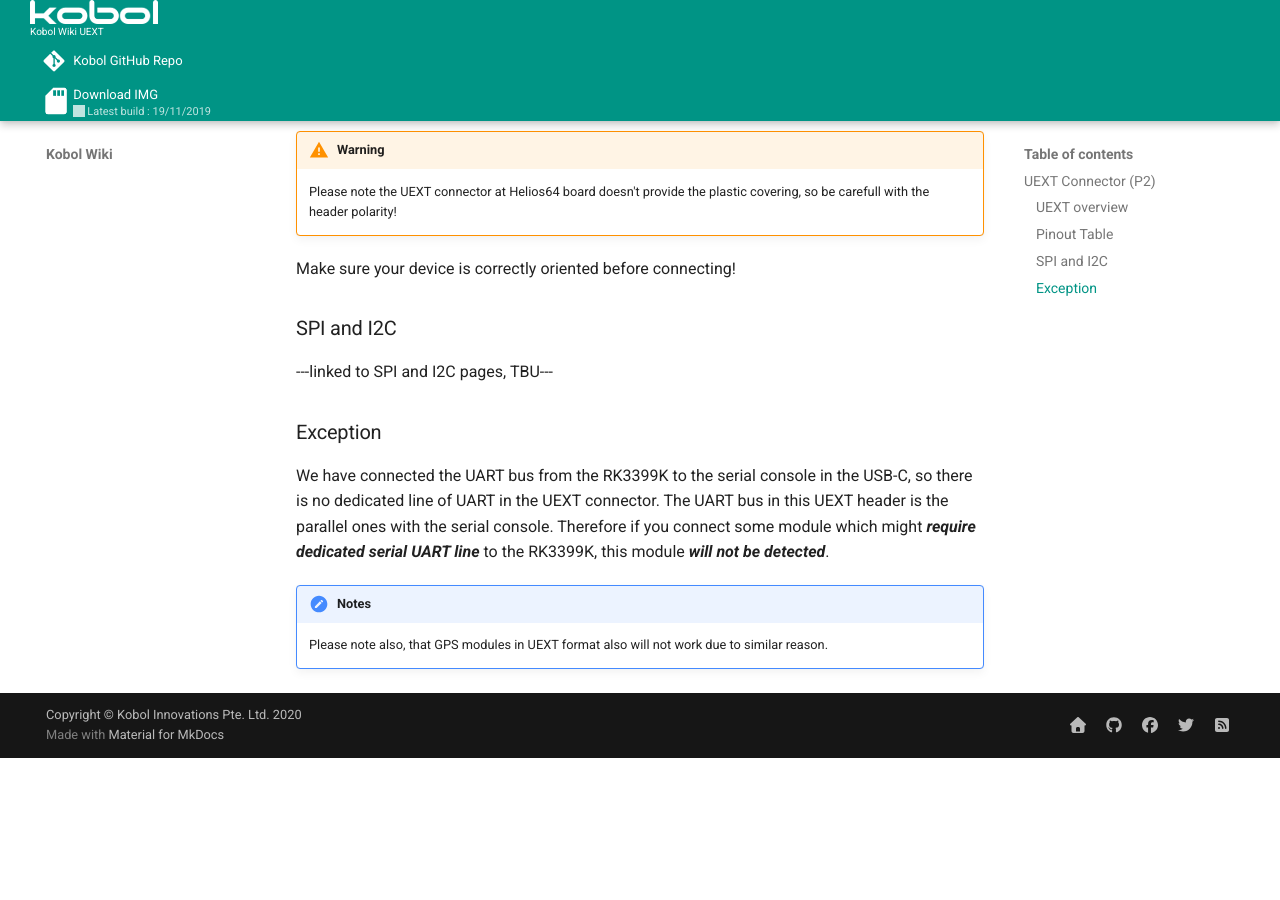
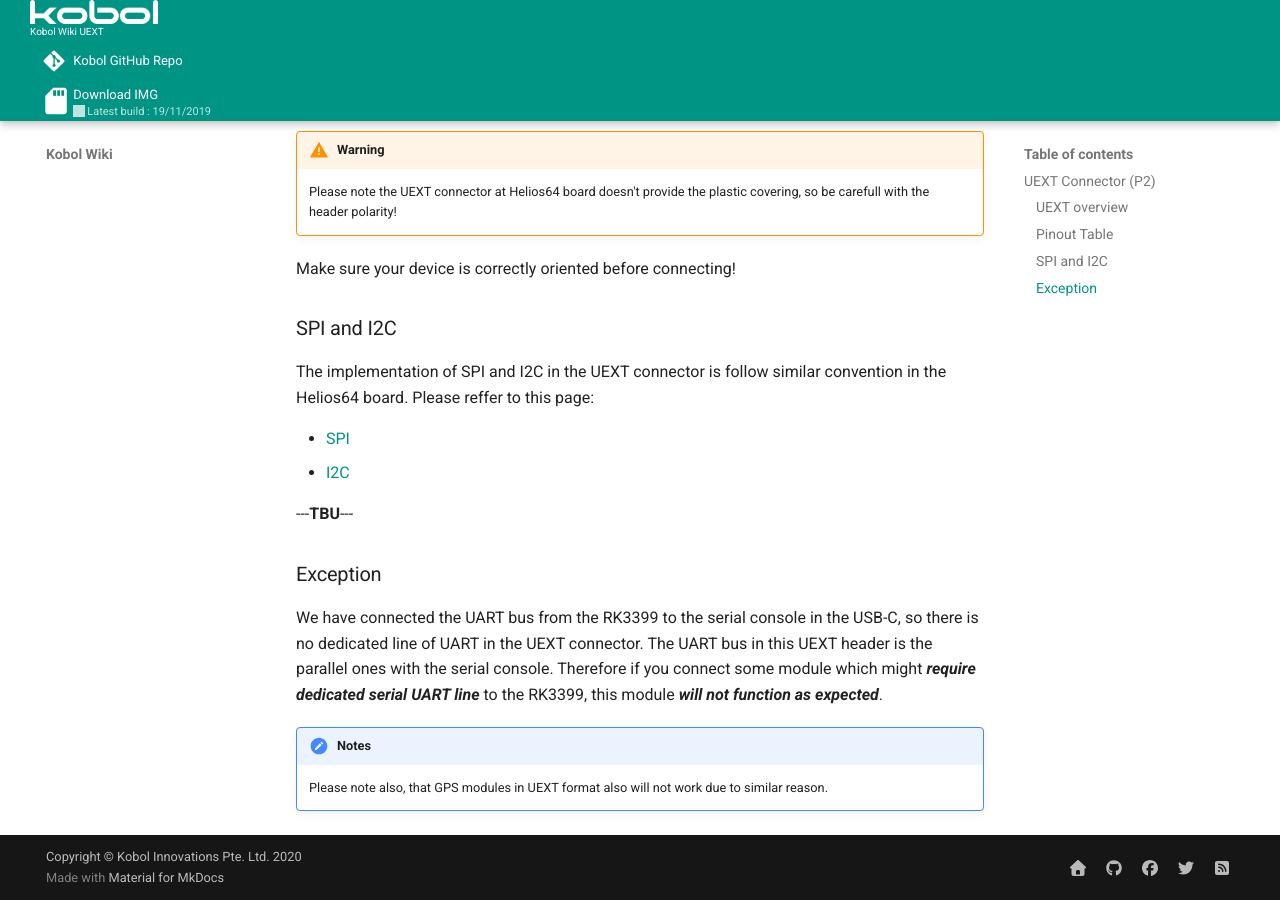
Before and after one commit to kobol-io/wiki, an MkDocs documentation site: the page built from docs/helios64/uext.md, in a window 1280 px wide and 900 px high, scrolled down 2166 px. Built offline with MkDocs 1.6.1 and Material for MkDocs 9.7.7, drawn with Linux system fonts in a browser that asks for light colours; before the commit the page ends 2924 px from its top, so only the background shows below that.

Commit message:
adding battery page and update the fp, i2c, m2, uext

```diff
--- a/docs/helios64/uext.md
+++ b/docs/helios64/uext.md
@@ -47,13 +47,18 @@ Make sure your device is correctly oriented before connecting!
 
 ### SPI and I2C
 
----linked to SPI and I2C pages, TBU---
+The implementation of SPI and I2C in the UEXT connector is follow similar convention in the Helios64 board. Please reffer to this page:
+
+- [SPI](/helios64/hardware/)
+- [I2C](/helios64/I2C/)
+
+---**TBU**---
 
 ### Exception
 
-We have connected the UART bus from the RK3399K to the serial console in the USB-C, so there is no dedicated line of UART in the UEXT connector.
+We have connected the UART bus from the RK3399 to the serial console in the USB-C, so there is no dedicated line of UART in the UEXT connector.
 The UART bus in this UEXT header is the parallel ones with the serial console.
-Therefore if you connect some module which might ***require dedicated serial UART line*** to the RK3399K, this module ***will not be detected***.
+Therefore if you connect some module which might ***require dedicated serial UART line*** to the RK3399, this module ***will not function as expected***.
 
 !!! Notes
        Please note also, that GPS modules in UEXT format also will not work due to similar reason.
--- a/mkdocs.yml
+++ b/mkdocs.yml
@@ -76,15 +76,16 @@ nav:
     - Install directly to eMMC  : 'helios64/install-3.md'
   - Hardware:
     - Overview : 'helios64/hardware.md'
+    - Battery : 'helios64/battery.md'
+    - Front Panel : 'helios64/front-panel.md'
     - GPIO : 'helios64/gpio.md'
     - I2C : 'helios64/i2c.md'
     - LED : 'helios64/led.md'
-    - USB : 'helios64/usb.md'
+    - M.2 : 'helios64/m2.md'
+    - PWM Fan : 'helios64/fan.md'
     - SPI : 'helios64/spi.md'
     - UEXT : 'helios64/uext.md'
-    - Front Panel : 'helios64/front-panel.md'
-    - M.2 : 'helios64/m2.md'
-    - PWM Fan : 'helios64/fan.md'
+    - USB : 'helios64/usb.md'
 - Helios4:
   - Introduction: 'helios4/intro.md'
   - Kit Assembly: 'helios4/kit.md'
```
Also changed, not shown: docs/helios64/battery.md (added, +47 -0 lines), docs/helios64/front-panel.md (+2 -0 lines), docs/helios64/i2c.md (+1 -1 lines), docs/helios64/m2.md (+2 -1 lines), docs/helios64/img/front-panel/front-panel-labeled.jpg, docs/helios64/img/hardware/batt-pinout.png (added), docs/helios64/img/hardware/cbat.jpg (added), docs/helios64/img/hardware/lbat.jpg (added), docs/helios64/img/hardware/ribbon-cable-connected.jpg.
